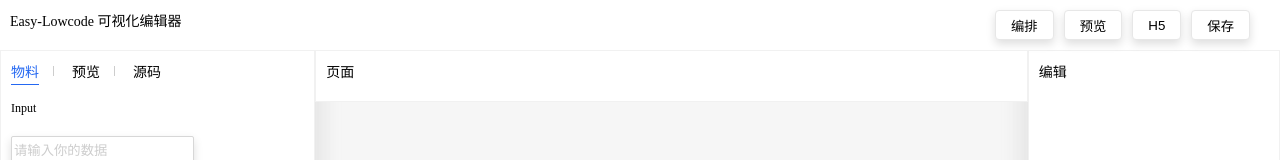
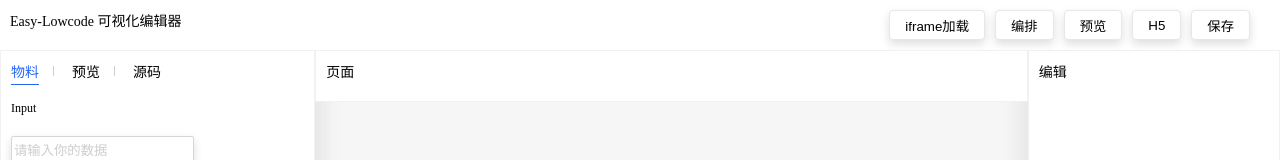
Before and after one commit to ccj-007/easy-lowcode, a React (Vite) app: page /edit in a window 1280 px wide. Shown: the top 160 px of the page. Built offline with nearby package versions, Linux system fonts and the light colour scheme.

Commit message:
feat:iframe加载

```diff
--- a/src/App.tsx
+++ b/src/App.tsx
@@ -39,6 +39,7 @@ function App() {
   const [preview, setPreview] = useState(false)
   const [renderPC, setRenderPC] = useState(true)
   const [order, setOrder] = useState(false)
+  const [isIframe, setIframe] = useState(false)
   const [layout, setLayout] = useState({
     sidebarWidth: 25,
     editWidth: 20,
@@ -105,6 +106,14 @@ function App() {
   React.useEffect(() => {
     const code = getFileCodeTree(globalObj, { langs: 'react' })
     setCodeObj(code)
+
+    if (isIframe) {
+      let iframe = document.getElementsByTagName('iframe')[0] as any
+      iframe.contentWindow.postMessage({ json: globalObj }, "*")
+      // window.addEventListener('message', function (event) {
+      //   console.log("我是iframe父亲", event);
+      // }, false);
+    }
   }, [globalObj])
 
   return (
@@ -142,7 +151,10 @@ function App() {
       setCodeObj,
       //布局
       layout,
-      setLayout
+      setLayout,
+      //iframe
+      isIframe,
+      setIframe
     }}>
       <div className="App">
         <BrowserRouter>
--- a/src/layout/Main.tsx
+++ b/src/layout/Main.tsx
@@ -13,7 +13,7 @@ type Props = {
 }
 
 const Main = React.forwardRef((props: Props | any, ref) => {
-  const { activeCompId, setActiveCompId, saveGlobalObj, globalObj, renderPC, setGlobalObj, order, layout, setLayout } = useCtx()
+  const { activeCompId, setActiveCompId, saveGlobalObj, globalObj, renderPC, setGlobalObj, order, layout, setLayout, isIframe } = useCtx()
   const prevY = useRef(0)
   const prevId = useRef('')
 
@@ -71,6 +71,9 @@ const Main = React.forwardRef((props: Props | any, ref) => {
     }
   }
 
+  /**
+   * 渲染区域
+   */
   const renderMainView = () => {
     return (globalObj.content).map((json: CompUnion, contentIndex: number) => {
       return Object.entries(Comps).map(([name, Comp], CompIndex) => {
@@ -81,6 +84,7 @@ const Main = React.forwardRef((props: Props | any, ref) => {
           </div> : <></>
       })
     })
+
   }
   return (
     <div {...props} ref={ref} className="layout-main-mid">
@@ -102,10 +106,17 @@ const Main = React.forwardRef((props: Props | any, ref) => {
         }
       </div>
       <div className='layout-mid-content' style={{ 'paddingTop': order ? '80px' : '50px' }}>
+
         {
-          renderPC ? renderMainView() : <MobileView>
-            {renderMainView()}
-          </MobileView>
+          isIframe ?
+            // iframe加载与编辑器解耦
+            <iframe src="http://127.0.0.1:5500/sdk.html" frameBorder="0" width={'100%'} height={'100%'}></iframe>
+            :
+            // 非iframe加载，存在隔离问题
+            renderPC ? renderMainView()
+              : <MobileView>
+                {renderMainView()}
+              </MobileView>
         }
         {/* 辅助按钮 */}
         <div className='layout-expand-btn-left flex-center' onClick={() => handleLayout('left')}>
--- a/src/layout/Navbar.tsx
+++ b/src/layout/Navbar.tsx
@@ -5,7 +5,7 @@ type Props = {
 }
 const Navbar = (props: Props) => {
   const navigate = useNavigate()
-  const { setPreview, preview, renderPC, setRenderPC, globalObj, saveGlobalObj, codeObj, order, setOrder } = useCtx()
+  const { setPreview, preview, renderPC, setRenderPC, globalObj, saveGlobalObj, codeObj, order, setOrder, isIframe, setIframe } = useCtx()
 
   const handlePreview = () => {
     preview ? navigate('/edit') : navigate('/preview')
@@ -18,6 +18,11 @@ const Navbar = (props: Props) => {
 
   const handleOrder = () => {
     setOrder(!order)
+  }
+
+  const handleIframe = () => {
+    setIframe(!isIframe)
+    alert('这里需要单独做editor的拖拽包来处理render解析的iframe页面，通过postmessage通信， 目前无法使用')
   }
 
   const handleSave = () => {
@@ -37,6 +42,9 @@ const Navbar = (props: Props) => {
     <div className='navbar'>
       <div className="main-title">Easy-Lowcode 可视化编辑器</div>
       <div className='navbar-content'>
+        <button className="navbar-btn btn" onClick={handleIframe}>
+          {isIframe ? '默认加载' : 'iframe加载'}
+        </button>
         <button className="navbar-btn btn" onClick={handleOrder}>
           {order ? '拖拽' : '编排'}
         </button>
```
Also changed, not shown: sdk.html (+15 -2 lines), 1 other file (tests, documents, lock files or other folders).
